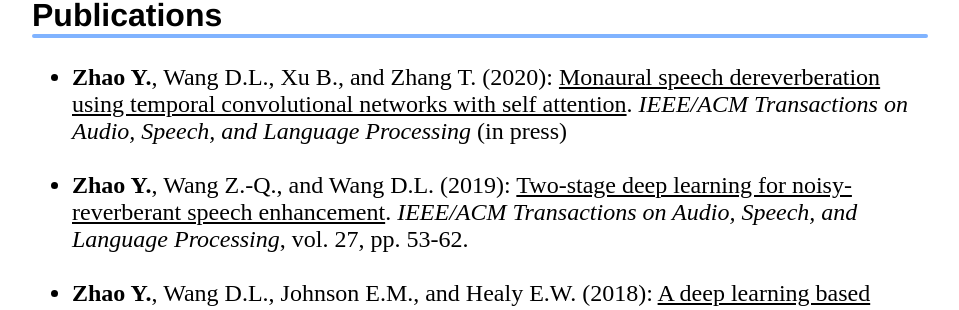
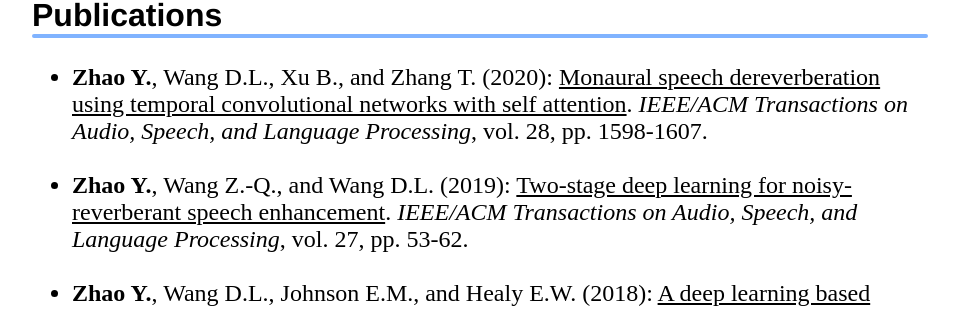
Before and after one commit to cliffzhao/cliffzhao.github.io, a Jekyll site: the page built from index.html, in a window 1280 px wide. Shown: the part 1152-1462 px from the top of the page, without its empty margins (160-1119 px from the left). Built offline with Jekyll 4.4.1, drawn with Linux system fonts in a browser that asks for light colours.

Commit message:
Update index.html

```diff
--- a/index.html
+++ b/index.html
@@ -49,7 +49,7 @@
     <ul>
 
     <li><strong>Zhao Y.</strong>, Wang D.L., Xu B., and Zhang T. (2020): <U>Monaural speech dereverberation using temporal convolutional networks with self attention</U>.
-	    <cite>IEEE/ACM Transactions on Audio, Speech, and Language Processing</cite> (in press)
+	    <cite>IEEE/ACM Transactions on Audio, Speech, and Language Processing</cite>, vol. 28, pp. 1598-1607.
     <br>
     <br>
 	    </li>
```
